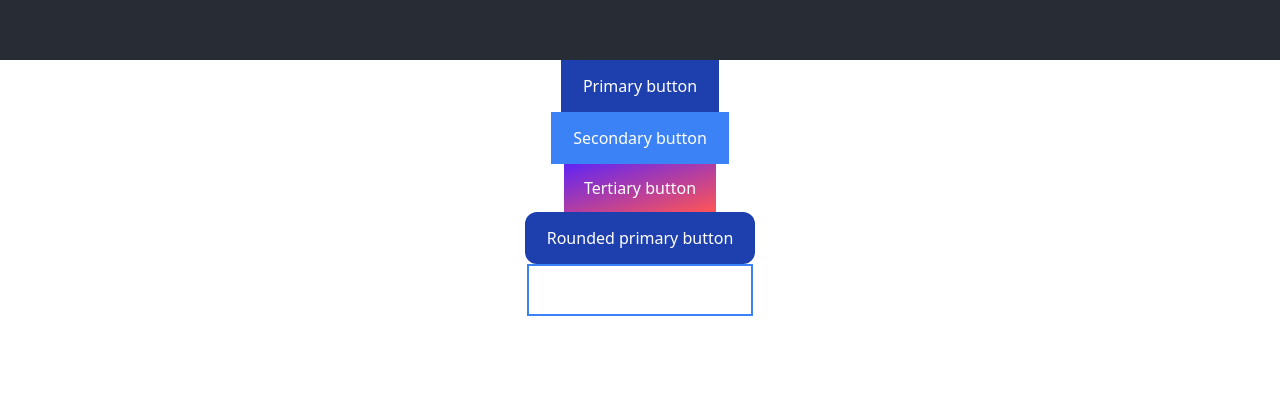
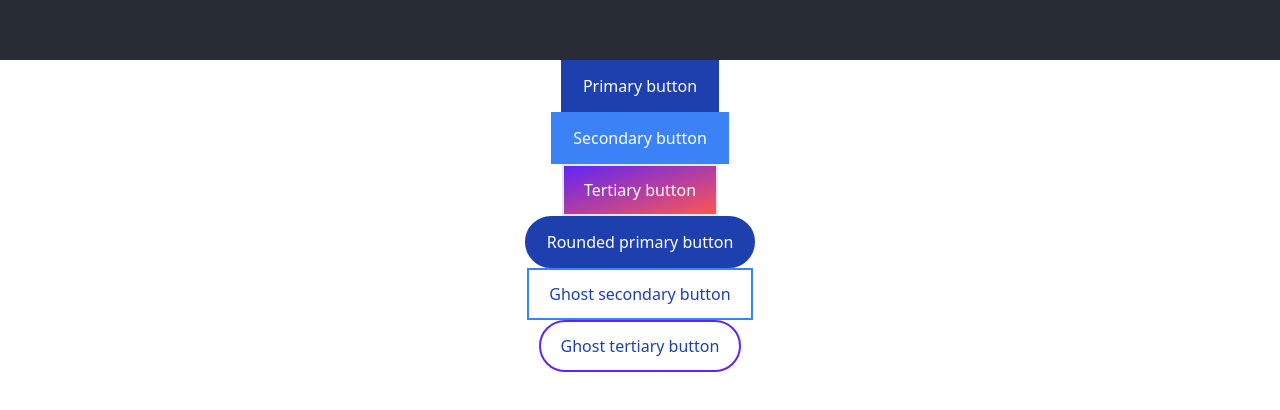
Before and after one commit to YevKo/design-system, a React (Create React App) app: page / in a window 1280 px wide. Shown: the part 140-550 px from the top of the page. Built offline with nearby package versions, Linux system fonts and the light colour scheme.

Commit message:
Restructured the tailwind classes using classnames

```diff
--- a/package.json
+++ b/package.json
@@ -6,6 +6,7 @@
     "@testing-library/jest-dom": "^5.16.5",
     "@testing-library/react": "^13.4.0",
     "@testing-library/user-event": "^13.5.0",
+    "classnames": "^2.3.2",
     "prop-types": "^15.8.1",
     "react": "^18.2.0",
     "react-dom": "^18.2.0",
--- a/src/App.js
+++ b/src/App.js
@@ -22,6 +22,9 @@ function App() {
       <div>
         <Button secondary ghost>Ghost secondary button</Button>
       </div>
+      <div>
+        <Button tertiary ghost rounded>Ghost tertiary button</Button>
+      </div>
     </div>
   );
 }
--- a/src/components/buttons/Button.js
+++ b/src/components/buttons/Button.js
@@ -1,4 +1,4 @@
-import { PropTypes } from "prop-types";
+import className from "classnames";
 
 function Button({
     children,
@@ -8,22 +8,18 @@ function Button({
     rounded,
     ghost
 }) {
-    let classes = "px-5 py-3 text-base font-medium transition duration-200";
-
-    if (primary) {
-        classes = classes + " border-2 border-blue-800 bg-blue-800 text-white hover:bg-blue-600 active:bg-blue-700";
-    } else if (secondary) {
-        classes = classes + " border-2 border-blue-500 bg-blue-500 text-white hover:bg-blue-600 active:bg-blue-700";
-    } else if (tertiary) {
-        classes = classes + " bg-gradient-to-br from-[#6025F5] to-[#FF5555] text-white transition duration-200 hover:shadow-lg hover:shadow-[#6025F5]/50";
-    }
-
-    if (rounded) {
-        classes = classes + " rounded-xl";
-    }
-    if (ghost) {
-        classes = classes + " bg-transparent text-blue-800 hover:text-white";
-    }
+    let classes = className("px-5 py-3 text-base font-medium transition duration-200", {
+        "border-blue-800 bg-blue-800 hover:bg-blue-600 active:bg-blue-700": primary,
+        "border-blue-500 bg-blue-500 hover:bg-blue-600 active:bg-blue-700": secondary,
+        "bg-gradient-to-br from-[#6025F5] to-[#FF5555] transition duration-200 hover:shadow-lg hover:shadow-[#6025F5]/50": tertiary,
+        "rounded-full": rounded,
+        "bg-none bg-white": ghost,
+        "border-2": primary || secondary || tertiary,
+        "text-white border-2": (primary || secondary || tertiary) && !ghost,
+        "border-[#6025F5]": ghost && tertiary,
+        "hover:text-white": ghost && secondary,
+        "text-blue-800": (ghost && primary) || (ghost && secondary) || (ghost && tertiary)
+    });
 
     return <button className={classes}>{children}</button>
 }
```
Also changed, not shown: 1 other file (tests, documents, lock files or other folders).
